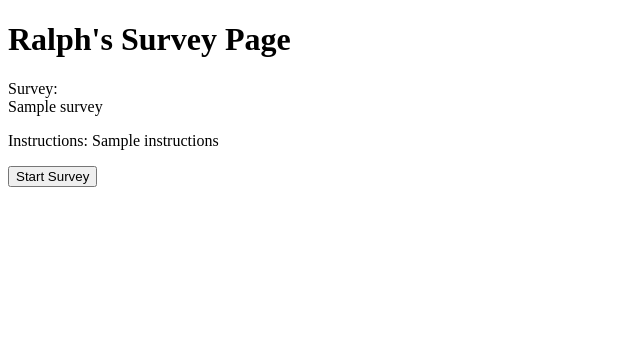
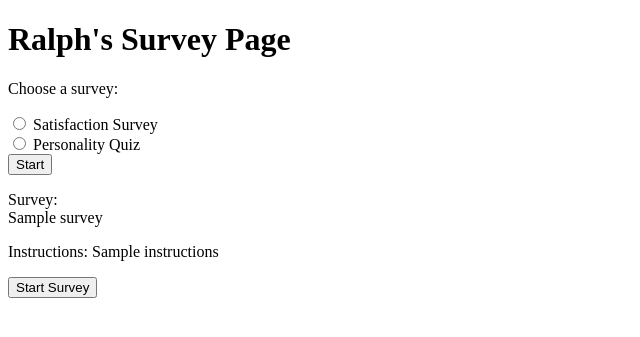
Before and after one commit to RalphsCode/Lesson19_Assignment3, a Flask app: template templates/home.html in a window 1280 px wide. Shown: the top 337 px of the page, without its empty margins (0-640 px from the left). Run offline with Flask 3, Linux system fonts and the light colour scheme; the template is opened without the code that fills it: most values are stand-ins (such as "Sample title", 1, 10 or a date in 2020).

Commit message:
Option to select a survey, answers saves to session.

```diff
--- a/app.py
+++ b/app.py
@@ -1,4 +1,4 @@
-from flask import Flask, request, render_template, redirect, flash, session
+from flask import Flask, request, render_template, redirect, flash, session, url_for
 from flask_debugtoolbar import DebugToolbarExtension
 import surveys
 
@@ -13,20 +13,30 @@ debug = DebugToolbarExtension(app)
 
 @app.route('/home')
 def home():
-	global survey
-	survey = surveys.satisfaction_survey
 	return render_template('home.html', survey = survey)
 
 @app.route('/questions/<int:number>', methods=['GET', 'POST'])
 def questions(number):
 	global survey
+	# Check if there are any more questions
 	if number <= len(survey.questions):
+		# Check if its the fiirst question (which will not have any answer(s) yet.)
 		if number >=2:
-			print('setting session')
 			responses.append(request.form.get('answer', 'None'))
 			session['answers'] = responses
 		return render_template('questions.html', survey=survey, number=number)
+
+	# If this was the last question:
 	else:
 		responses.append(request.form.get('answer', 'None'))
 		session['answers'] = responses
 		return render_template('thanks.html')
+
+@app.route('/start')
+def start():
+		global survey
+		choice = request.args.get('choice')
+		print('choice:', choice)
+		survey = getattr(surveys, choice)
+		print('survey:', survey)
+		return render_template('start.html', survey = survey)
--- a/templates/home.html
+++ b/templates/home.html
@@ -5,6 +5,16 @@
 
 {% block content %}
 <h1>Ralph's Survey Page</h1>
+<p>Choose a survey:</p>
+<form action="/start">
+    <label>
+        <input type="radio" name="choice" value="satisfaction_survey"> Satisfaction Survey
+      </label><br>
+      <label>
+        <input type="radio" name="choice" value="personality_quiz"> Personality Quiz
+      </label><br>
+      <button type="submit">Start</button>
+</form>
 <p>Survey:<br>
 {{survey['title']}}</p>
 <p>Instructions: {{survey['instructions']}}<br></p>
```
Also changed, not shown: templates/start.html (added, +13 -0 lines).
